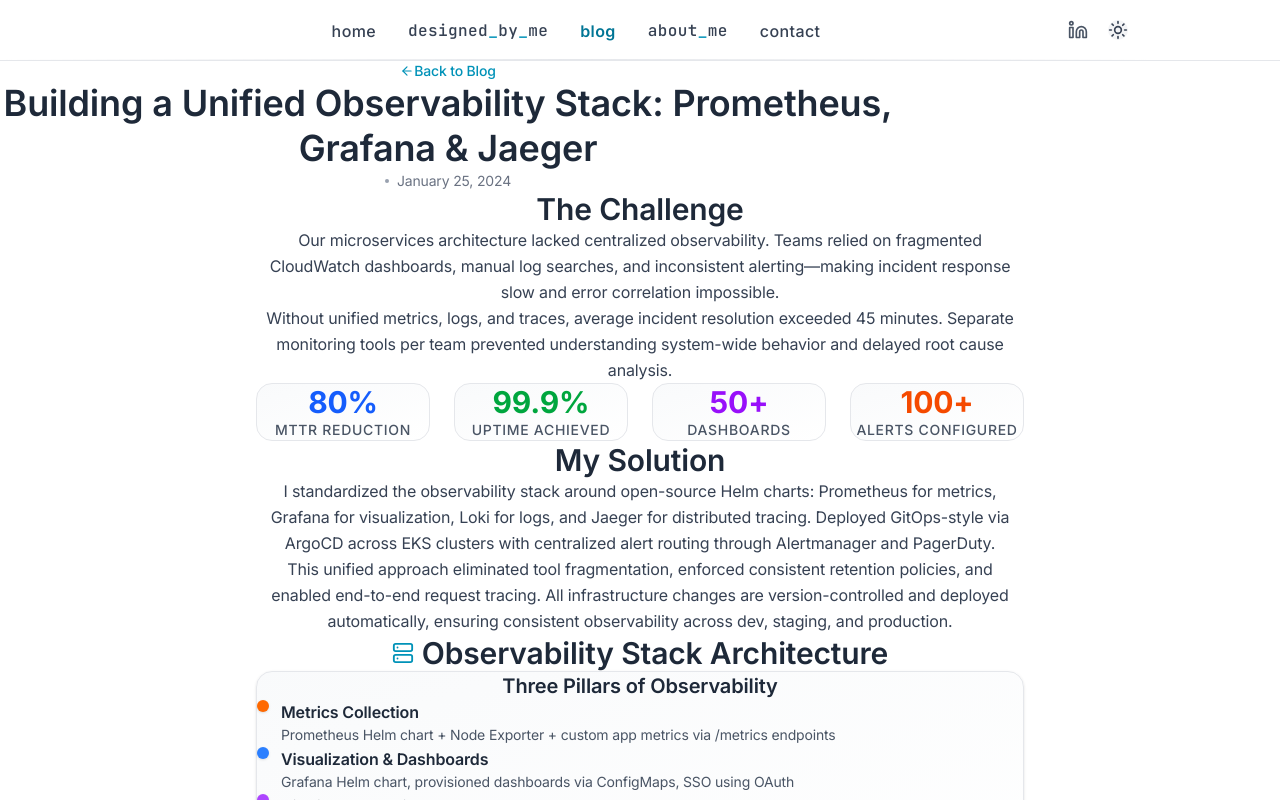
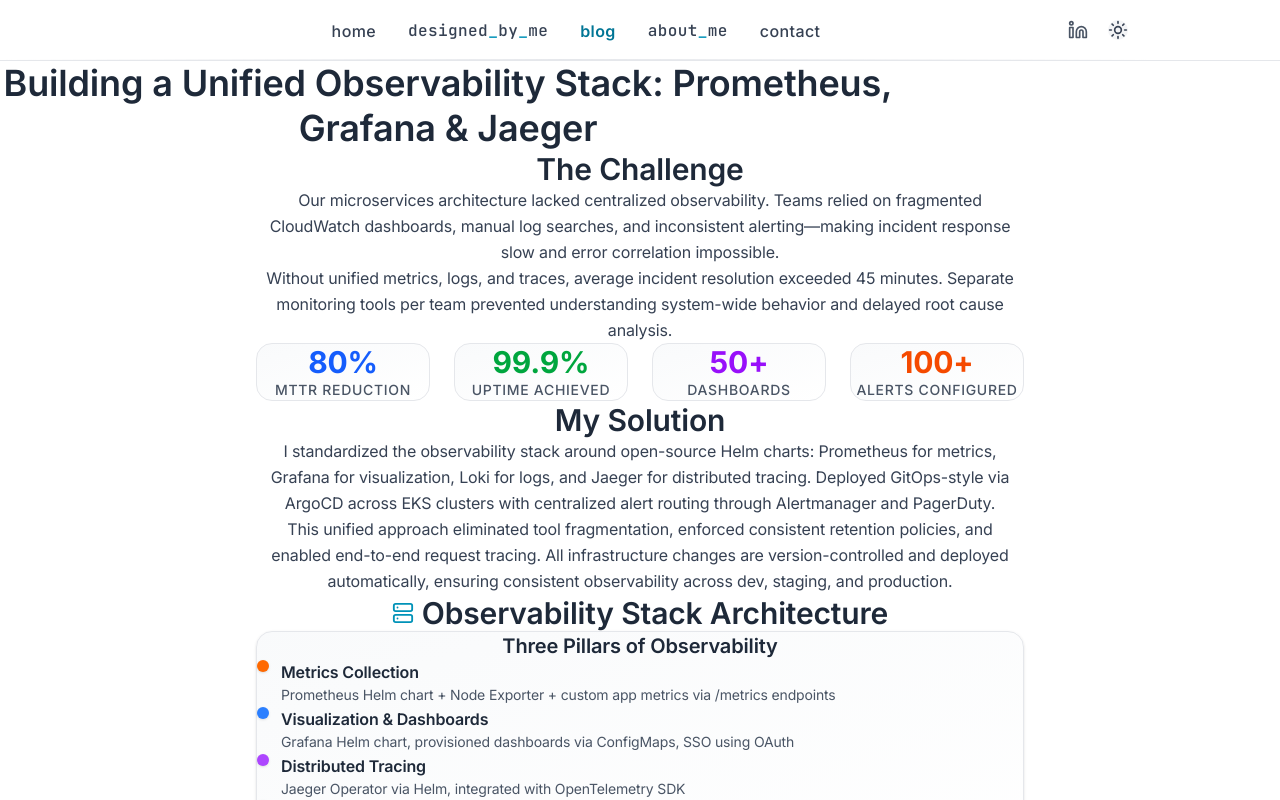
Before and after one commit to amohsenter09-github/devops-portfolio-website, a Next.js app: page /blog/observability-stack-prometheus-grafana in a window 1280 px wide. Shown: the top 800 px of the page. Built offline with nearby package versions, Linux system fonts and the light colour scheme.

Commit message:
Remove back link and date from Observability Stack blog post header for cleaner layout

```diff
--- a/src/app/blog/observability-stack-prometheus-grafana/page.tsx
+++ b/src/app/blog/observability-stack-prometheus-grafana/page.tsx
@@ -1,8 +1,7 @@
 "use client";
 
 import { motion } from "framer-motion";
-import Link from "next/link";
-import { ArrowLeft, Code, Server, Database, AlertCircle, BarChart3, Search } from "lucide-react";
+import { Code, Server, Database, AlertCircle, BarChart3, Search } from "lucide-react";
 import { ArticleLayout, Section } from "@/components/Layout";
 
 export default function ObservabilityStackPost() {
@@ -12,24 +11,9 @@
       {/* Header - Centered like Home Page */}
       <header className="text-center mb-16 md:mb-20 w-full">
         <div className="max-w-4xl mx-auto px-4 sm:px-6 lg:px-8 w-full">
-          <div className="flex justify-center mb-10">
-            <Link
-              href="/blog"
-              className="inline-flex items-center text-cyan-600 hover:text-cyan-700 transition-colors text-sm font-medium group"
-            >
-              <ArrowLeft size={14} className="mr-2 group-hover:-translate-x-1 transition-transform" />
-              Back to Blog
-            </Link>
-          </div>
-
           <h1 className="text-2xl sm:text-3xl md:text-4xl font-semibold text-gray-800 mb-6 leading-tight text-center">
             Building a Unified Observability Stack: Prometheus, Grafana & Jaeger
           </h1>
-
-          <div className="flex items-center justify-center gap-2 text-sm text-gray-500">
-            <span className="w-1 h-1 bg-gray-400 rounded-full"></span>
-            <span>January 25, 2024</span>
-          </div>
         </div>
       </header>
 
```
